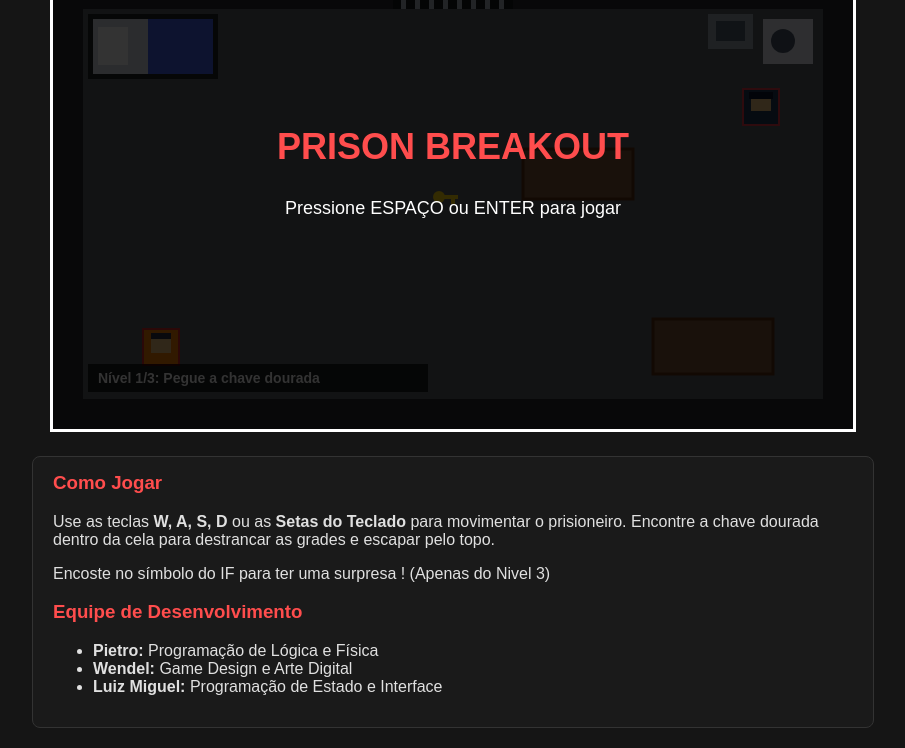
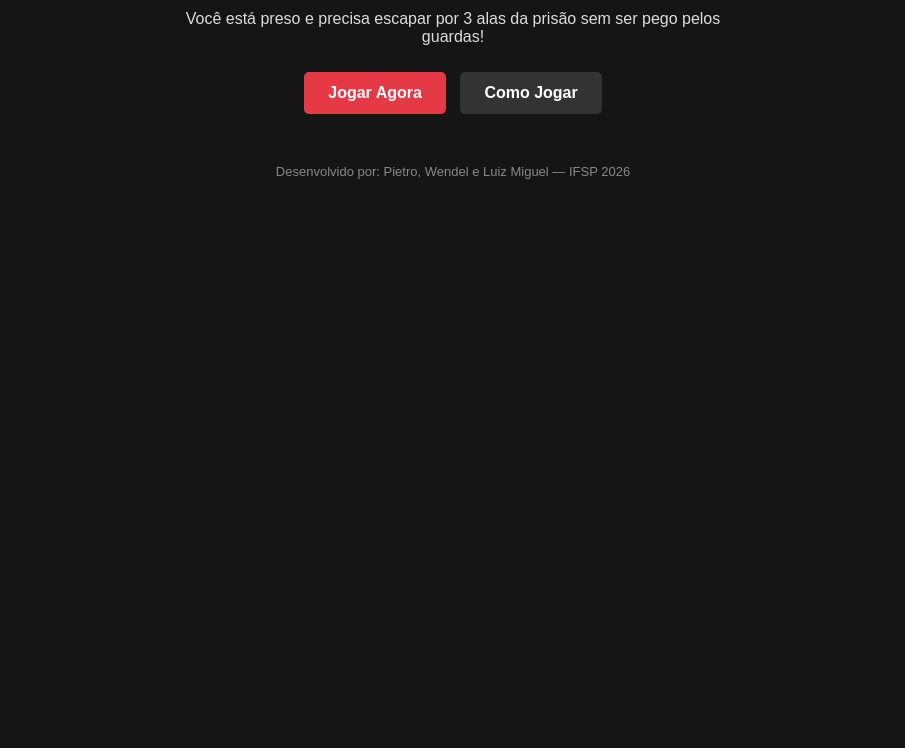
Before and after one commit to Pietrohcs/prison-breakout, a plain HTML site: page index.html in a window 1280 px wide. Shown: the part 138-886 px from the top of the page, without its empty margins (187-1092 px from the left). After the commit the page ends 800 px from the top, so only its background shows below. Drawn offline with Linux system fonts and the light colour scheme.

Commit message:
Adicionando a Landing Page, separando a tela inicial com tutorial da tela do jogo

```diff
--- a/index.html
+++ b/index.html
@@ -2,26 +2,64 @@
 <html lang="pt-br">
 <head>
     <meta charset="UTF-8">
-    <meta name="viewport" content="width=device-width, initial-scale=1.0">
-    <title>prison breakout</title>
+    <title>Prison Breakout</title>
     <link rel="stylesheet" href="style.css">
 </head>
 <body>
-    <h1>PRISON BREAKOUT</h1>
-    <p>Encontre uma maneira de escapar da prisão!</p>
 
-    <canvas id="gameCanvas" width="800" height="450"></canvas>
-    <div style="color: #e0e0e0; font-family: Arial, sans-serif; max-width: 800px; margin: 20px auto; text-align: left; background: #1a1a1a; padding: 15px 20px; border-radius: 8px; border: 1px solid #333;">
-        <h3 style="color: #ff4d4d; margin-top: 0;">Como Jogar</h3>
-            <p>Use as teclas <strong>W, A, S, D</strong> ou as <strong>Setas do Teclado</strong> para movimentar o prisioneiro. Encontre a chave dourada dentro da cela para destrancar as grades e escapar pelo topo.</p>
-            <p>Encoste no símbolo do IF para ter uma surpresa ! (Apenas do Nivel 3)</p>
-        <h3 style="color: #ff4d4d;">Equipe de Desenvolvimento</h3>
-        <ul>
-            <li><strong>Pietro:</strong> Programação de Lógica e Física</li>
-            <li><strong>Wendel:</strong> Game Design e Arte Digital</li>
-            <li><strong>Luiz Miguel:</strong> Programação de Estado e Interface</li>
-        </ul>
+    <!-- TELA INICIAL -->
+    <div id="telaInicial">
+        <h1>PRISON BREAKOUT</h1>
+        <p>Você está preso e precisa escapar por 3 alas da prisão sem ser pego pelos guardas!</p>
+
+        <button class="btn-vermelho" onclick="jogarAgora()">Jogar Agora</button>
+        <button class="btn-cinza" onclick="abrirTutorial()">Como Jogar</button>
+
+        <!-- TUTORIAL (começa escondido) -->
+        <div id="tutorial" style="display: none;">
+            <h2>Como Jogar</h2>
+            <p><strong>Movimento:</strong> Use W, A, S, D ou as Setas do teclado.</p>
+            <p><strong>Objetivo:</strong> Pegue a chave dourada e saia pela porta no topo.</p>
+            <p><strong>Cuidado:</strong> Não encoste nos guardas. Use os móveis para fugir deles.</p>
+            <p><strong>Bônus Nível 3:</strong> Encoste no símbolo do IFSP para congelar os guardas por 2 segundos.</p>
+            <p><strong>Reiniciar:</strong> Aperte R para jogar de novo.</p>
+        </div>
+
+        <p class="creditos">
+            Desenvolvido por: Pietro, Wendel e Luiz Miguel — IFSP 2026
+        </p>
     </div>
+
+    <!-- TELA DO JOGO (começa escondida) -->
+    <div id="telaJogo" style="display: none;">
+        <h1>PRISON BREAKOUT</h1>
+        <canvas id="gameCanvas" width="800" height="450"></canvas>
+        <br>
+        <button class="btn-cinza" onclick="voltarMenu()">Voltar ao Início</button>
+    </div>
+
     <script src="game.js"></script>
+    <script>
+        function jogarAgora() {
+            document.getElementById("telaInicial").style.display = "none";
+            document.getElementById("telaJogo").style.display = "block";
+            reiniciarJogo();
+        }
+
+        function voltarMenu() {
+            document.getElementById("telaJogo").style.display = "none";
+            document.getElementById("telaInicial").style.display = "block";
+            estadoJogo = "MENU";
+        }
+
+        function abrirTutorial() {
+            let caixa = document.getElementById("tutorial");
+            if (caixa.style.display === "none") {
+                caixa.style.display = "block";
+            } else {
+                caixa.style.display = "none";
+            }
+        }
+    </script>
 </body>
 </html>
--- a/style.css
+++ b/style.css
@@ -3,13 +3,66 @@ body {
     color: white;
     font-family: Arial, sans-serif;
     text-align: center;
+    margin: 0;
+    padding: 20px;
+}
+
+#telaInicial {
+    width: 600px;
+    margin: 60px auto;
 }
 
 h1 {
     color: #e63946;
+    font-size: 38px;
+}
+
+p {
+    font-size: 16px;
+    color: #dddddd;
+}
+
+button {
+    padding: 12px 24px;
+    font-size: 16px;
+    font-weight: bold;
+    border: none;
+    border-radius: 5px;
+    cursor: pointer;
+    margin: 10px 5px;
+}
+
+.btn-vermelho {
+    background-color: #e63946;
+    color: white;
+}
+
+.btn-cinza {
+    background-color: #333333;
+    color: white;
+}
+
+#tutorial {
+    background-color: #222222;
+    border: 1px solid #444444;
+    padding: 15px;
+    margin-top: 20px;
+    text-align: left;
+}
+
+#tutorial h2 {
+    color: #e63946;
+    margin-top: 0;
+}
+
+.creditos {
+    margin-top: 40px;
+    font-size: 13px;
+    color: #888888;
 }
 
 canvas {
     background-color: #303030;
     border: 3px solid white;
+    margin-bottom: 10px;
 }
```
